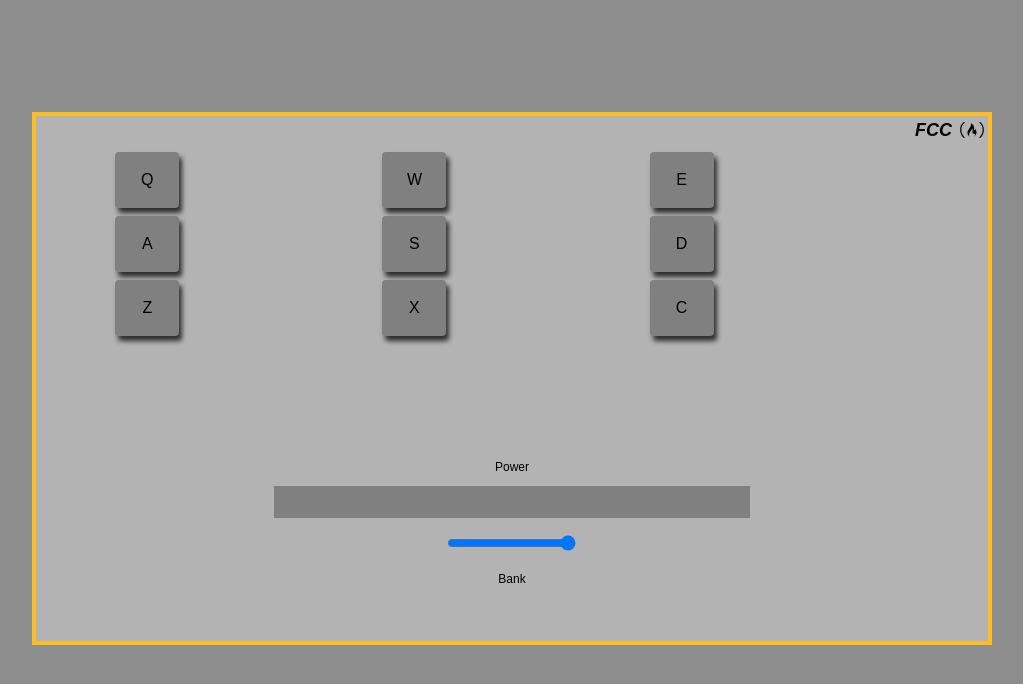
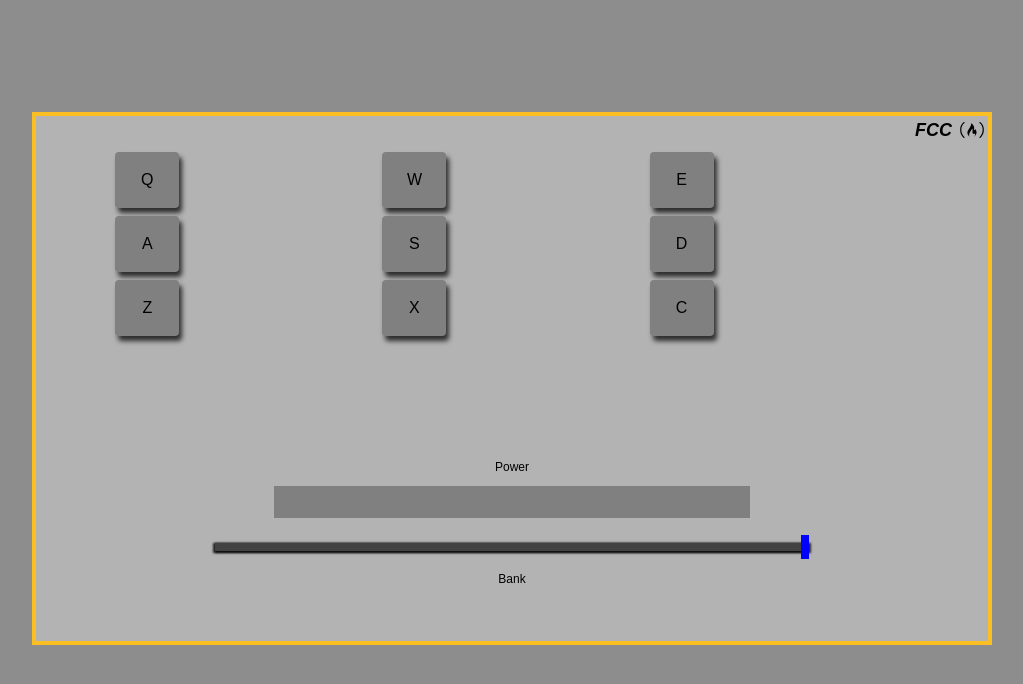
Before and after one commit to bbaterdene-gh/fcc-drum-machine, a React (Create React App) app: page / in a window 1280 px wide. Shown: the top 684 px of the page, without its empty margins (128-1151 px from the left). Built offline with nearby package versions, Linux system fonts and the light colour scheme.

Commit message:
range slider style

```diff
--- a/src/components/DrumControl.tsx
+++ b/src/components/DrumControl.tsx
@@ -8,7 +8,8 @@ export const DrumControl = () => {
       </div>
       <div className="mt-2 h-8 bg-grey w-3/5 mx-auto"></div>
       <div className="mt-4">
-        <input type="range" min="0" max="1" step="0.0.1" value="0.64"/>
+        <input type="range" min="0" max="1" step="0.0.1" value="0.64"
+        className="appearance-none w-3/4 cursor-pointer bg-charcoal h-2 shadow-sm-lr"/>
       </div>
       <div className="mt-2">
         <span className="text-xs">Bank</span>
--- a/src/index.css
+++ b/src/index.css
@@ -2,3 +2,18 @@
 @tailwind components;
 @tailwind utilities;
 @import url('https://fonts.googleapis.com/css2?family=Russo+One&display=swap');
+
+/* chrome */
+input[type='range']::-webkit-slider-thumb {
+  -webkit-appearance: none;
+  appearance: none;
+  width: 0.5rem;
+  height: 1.5rem;
+  background: #0000ff;
+}
+/* firefox */
+input[type='range']::-moz-range-thumb {
+  width: 0.5rem;
+  height: 1.5rem;
+  background: #0000ff;
+}
--- a/tailwind.config.js
+++ b/tailwind.config.js
@@ -7,6 +7,7 @@ module.exports = {
         'suva-grey': '#8d8d8d',
         'dark-gray': '#b3b3b3',
         'grey': '#808080',
+        'charcoal': '#424242',
       },
     },
     fontFamily: {
@@ -14,7 +15,8 @@ module.exports = {
     },
     boxShadow: {
       '2xl-lrb': '0px 10px 11px 4px rgba(0, 0, 0, 0.25)',
-      'xl-rb': '3px 5px 5px 0px rgba(0,0,0,0.75);',
+      'xl-rb': '3px 5px 5px 0px rgba(0,0,0,0.75)',
+      'sm-lr': '-1px 1px 2px 1px rgba(0,0,0,0.75), 1px 1px 2px 1px rgba(0,0,0,0.75)',
     }
   },
   variants: {
```
